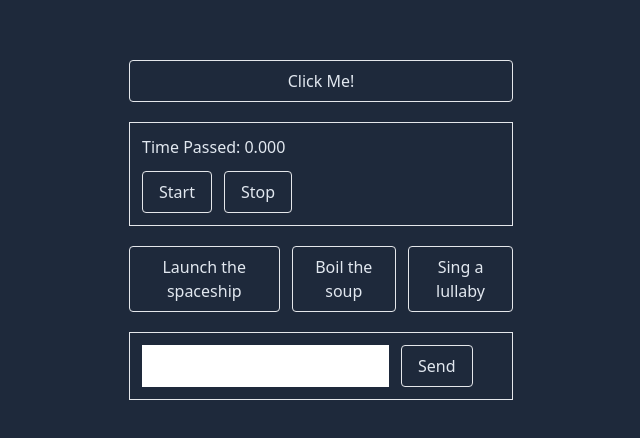
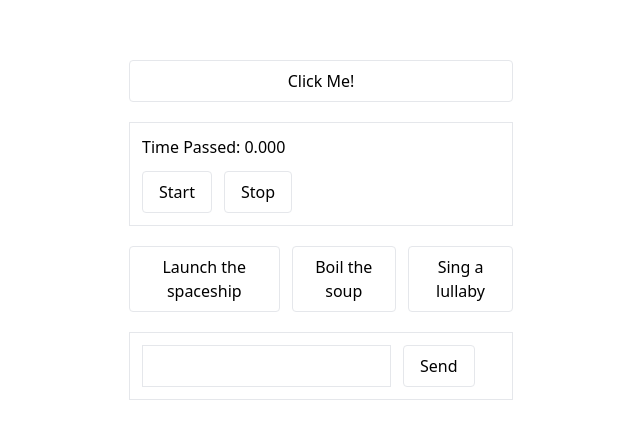
Before and after one commit to mancuoj-collective/react-dev-escape-hatches, a React (Vite) app: page / in a window 1280 px wide. Shown: the part 170-608 px from the top of the page, without its empty margins (319-959 px from the left). Built offline with nearby package versions, Linux system fonts and the light colour scheme.

Commit message:
style: update

```diff
--- a/src/components/app.jsx
+++ b/src/components/app.jsx
@@ -5,7 +5,7 @@ import Stopwatch from "./stopwatch"
 
 export default function App() {
   return (
-    <div className="flex min-h-dvh items-center justify-center bg-slate-800 text-slate-200">
+    <div className="flex min-h-dvh items-center justify-center">
       <div className="flex w-96 flex-col gap-5">
         <RefCounter />
         <Stopwatch />
--- a/src/index.css
+++ b/src/index.css
@@ -4,10 +4,10 @@
 
 @layer base {
   button {
-    @apply rounded border px-4 py-2;
+    @apply rounded border px-4 py-2 active:scale-90;
   }
 
   input {
-    @apply p-2 text-slate-800;
+    @apply border p-2;
   }
 }
```
